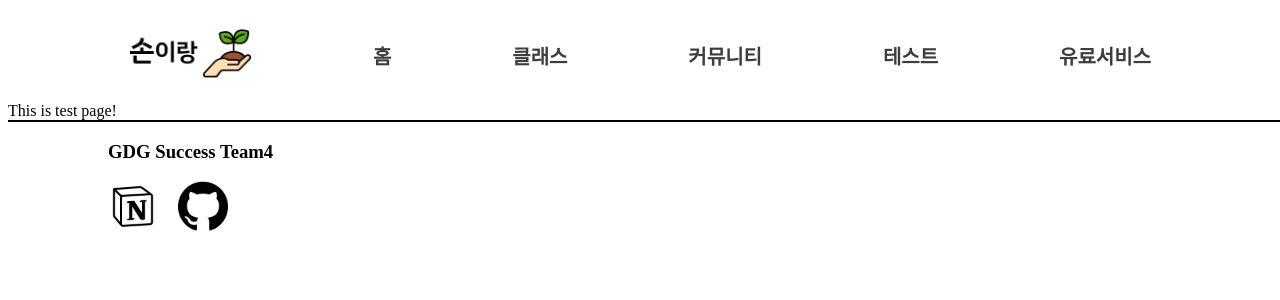
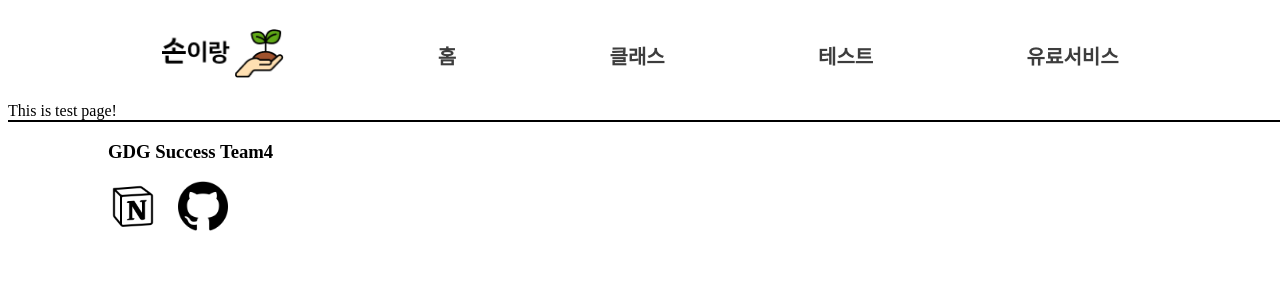
Before and after one commit to GDG-SignED/front, a React (Vite) app: page /test-main-page in a window 1280 px wide. Shown: the top 300 px of the page. Built offline with nearby package versions, Linux system fonts and the light colour scheme; a web font is replaced by a local one.

Commit message:
Feat #4: 네비바 테스트페이지 연결

```diff
--- a/src/components/Nav.jsx
+++ b/src/components/Nav.jsx
@@ -11,8 +11,8 @@ function Nav() {
         </Link>
         <Link className='navbarMenu' to={'/'}>홈</Link>
         <Link className='navbarMenu' to={'/class-main-page'}>클래스</Link>
-        <Link className='navbarMenu' to={'/'}>커뮤니티</Link>
-        <Link className='navbarMenu' to={'/'}>테스트</Link>
+        {/* <Link className='navbarMenu' to={'/'}>커뮤니티</Link> */}
+        <Link className='navbarMenu' to={'/test-main-page'}>테스트</Link>
         <Link className='navbarMenu' to={'/'}>유료서비스</Link>
       </div>
     </div>
```
